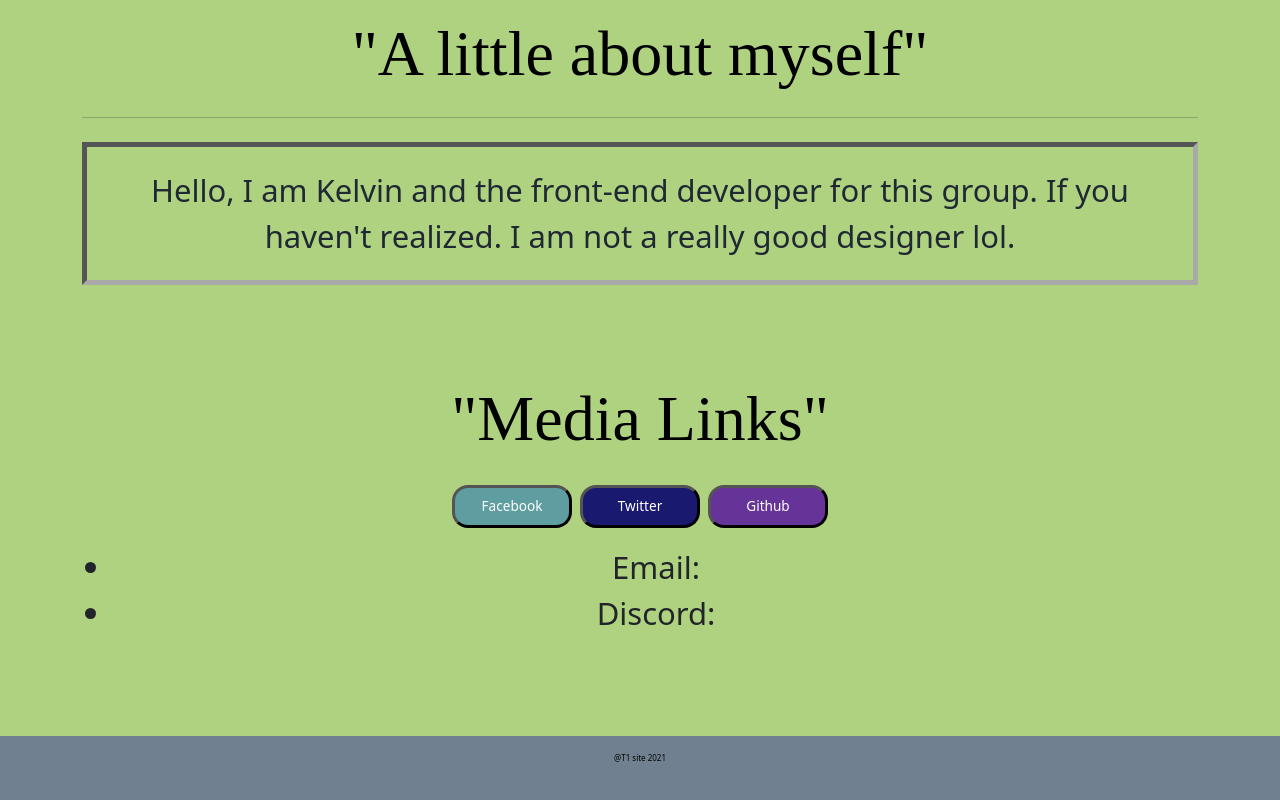
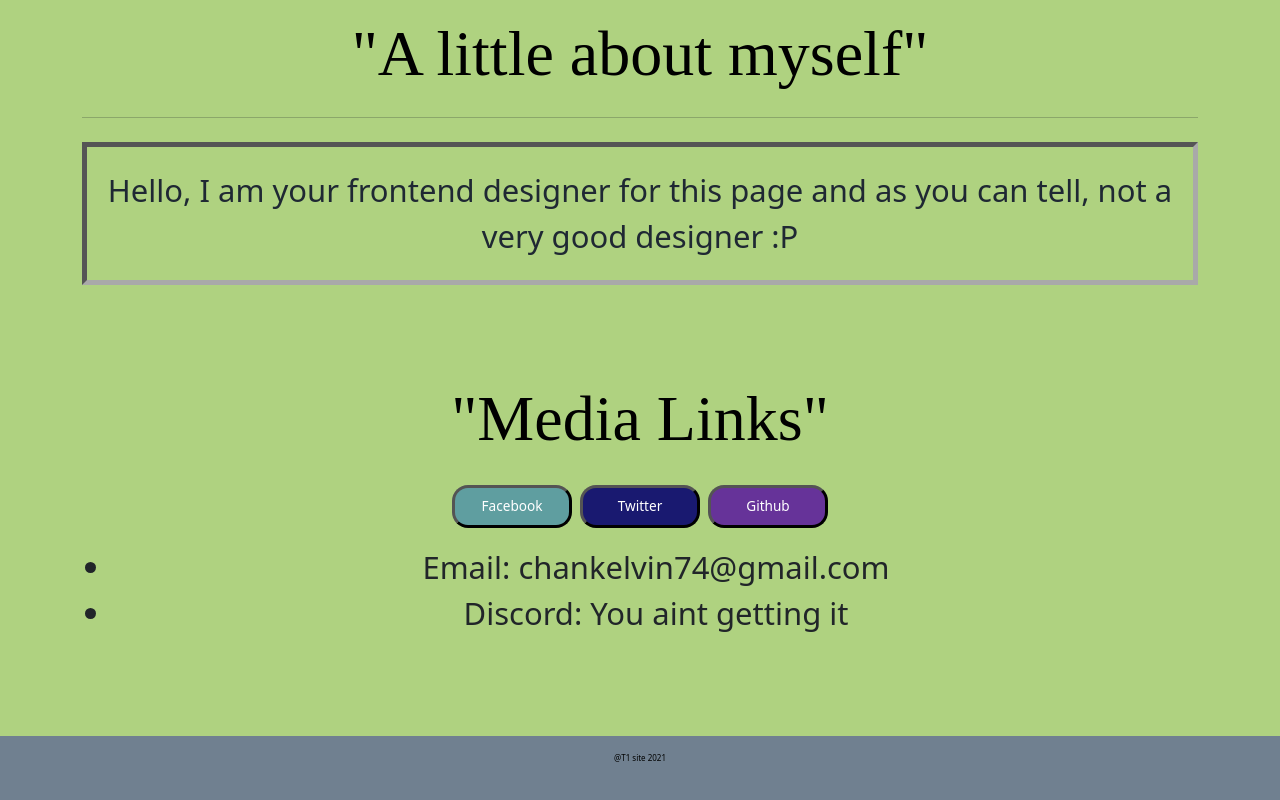
Before and after one commit to KelvinChingKiuChan/csc648-react-frontend, a React (Create React App) app: page /Kelvin in a window 1280 px wide. Shown: the part 905-1705 px from the top of the page. Built offline with nearby package versions, Linux system fonts and the light colour scheme.

Commit message:
Every1s information

```diff
--- a/src/Profiles/ProfileAlex.js
+++ b/src/Profiles/ProfileAlex.js
@@ -14,11 +14,11 @@ var roles = [<a className="Badges" id={role} />,<a className="Badges" id="Team-1
 //Mandatory Section:
 //General Info (Mandatory) replace the default values with your desired content related
 //enter your name
-const name = "Default Value"
+const name = "Alex Chau"
 //change on top with import and link your image
 const image = ProfilePic
 //any amount of text to describe yourself
-const text = "Default value"
+const text = "The professional github master that we need. :DDDD"
 
 
 //Media links Section: (Optional)
--- a/src/Profiles/ProfileKelvin.js
+++ b/src/Profiles/ProfileKelvin.js
@@ -17,8 +17,8 @@ var roles = [<a className="Badges" id={role} />,<a className="Badges" id="Team-1
 const name = "Kelvin Ching Kiu Chan"
 //change on top with import and link your image
 //any amount of text to describe yourself
-const text = `Hello, I am Kelvin and the front-end developer for this group.
-              If you haven't realized. I am not a really good designer lol.
+const text = `Hello, I am your frontend designer for this page and as you can tell, not a very
+              good designer :P
              `
 
 
@@ -33,8 +33,8 @@ const twitter = "https://twitter.com/?lang=en"
 const github = "https://github.com/"
 
 //these 2 will be the email and discord tag
-const email = ""
-const discord = ""
+const email = "chankelvin74@gmail.com"
+const discord = "You aint getting it"
 
 
 function ProfileKelvin() {
```
